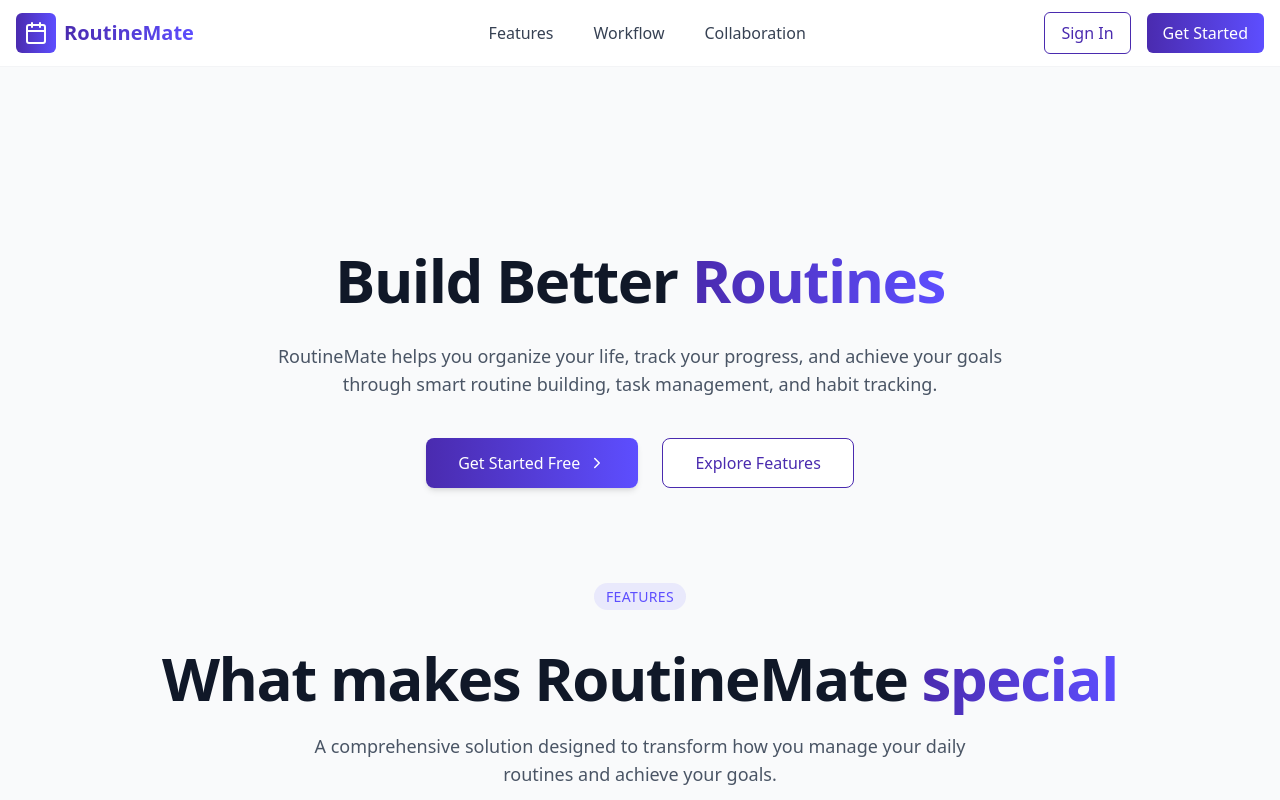
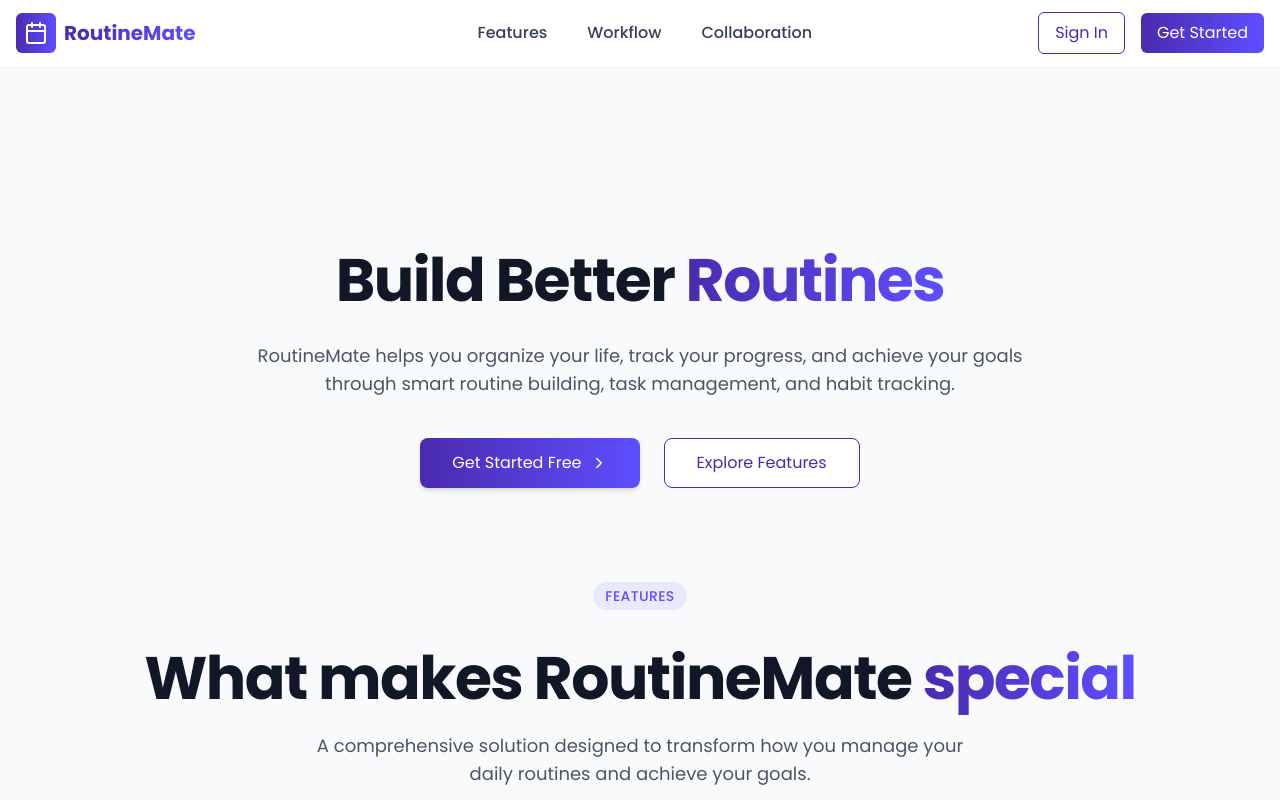
Before and after one commit to alikhanloodhe/RoutineMate, a React (Vite) app in the folder Frontend/: page /landing in a window 1280 px wide. Shown: the top 800 px of the page. Built offline with nearby package versions, Linux system fonts and the light colour scheme.

Commit message:
Changed Font!

```diff
--- a/Frontend/src/index.css
+++ b/Frontend/src/index.css
@@ -1,7 +1,16 @@
+@import url('https://fonts.googleapis.com/css2?family=Poppins:ital,wght@0,100;0,200;0,300;0,400;0,500;0,600;0,700;0,800;0,900;1,100;1,200;1,300;1,400;1,500;1,600;1,700;1,800;1,900&display=swap');
 @import "tailwindcss";
+:root{
+  font-family: "Poppins",sans-serif;
+
+
+}
 @tailwind base;
 @tailwind components;
 @tailwind utilities;
+
+
+
 
 /* Custom Scrollbar Styles */
 .custom-scrollbar::-webkit-scrollbar {
```
